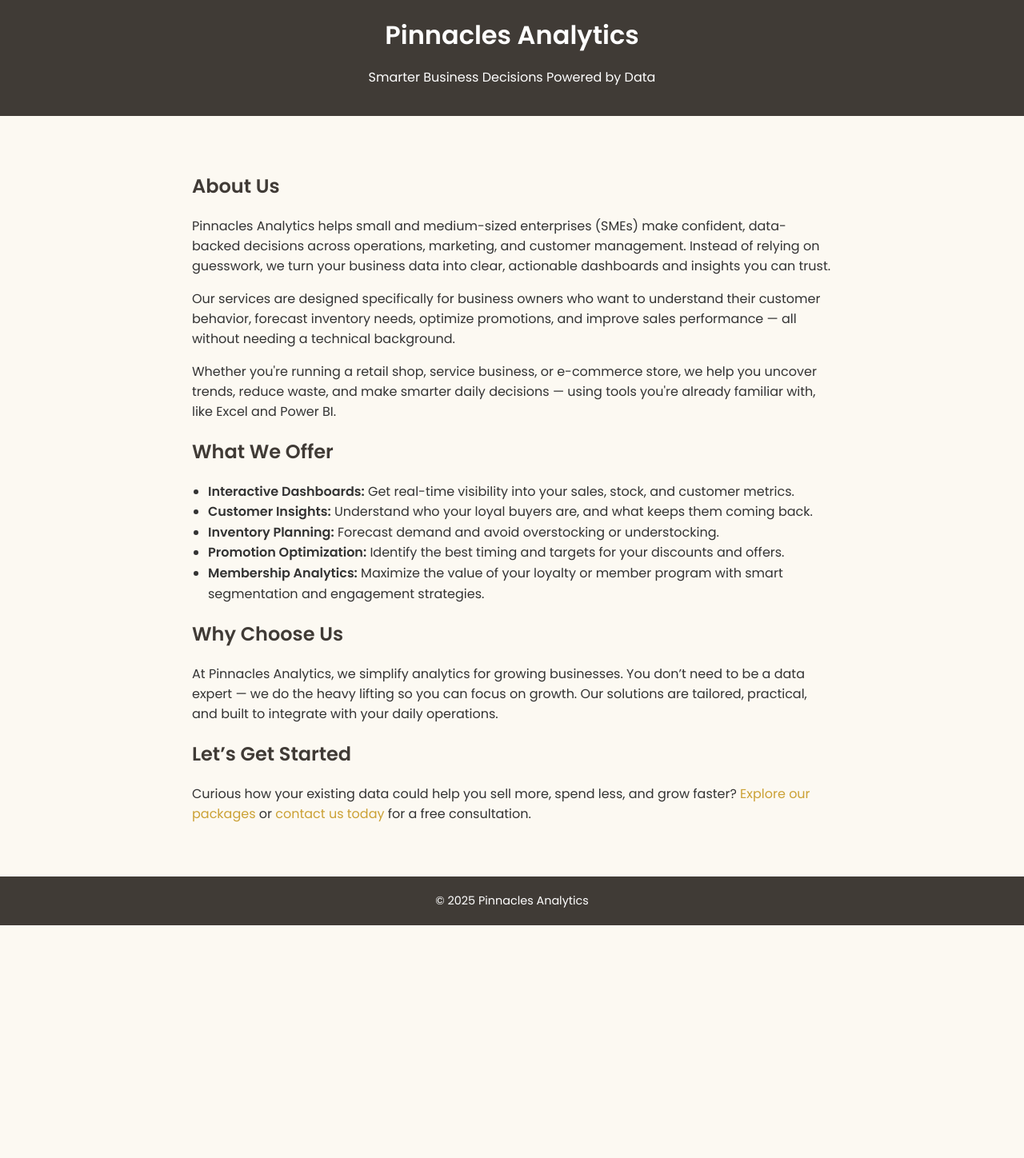
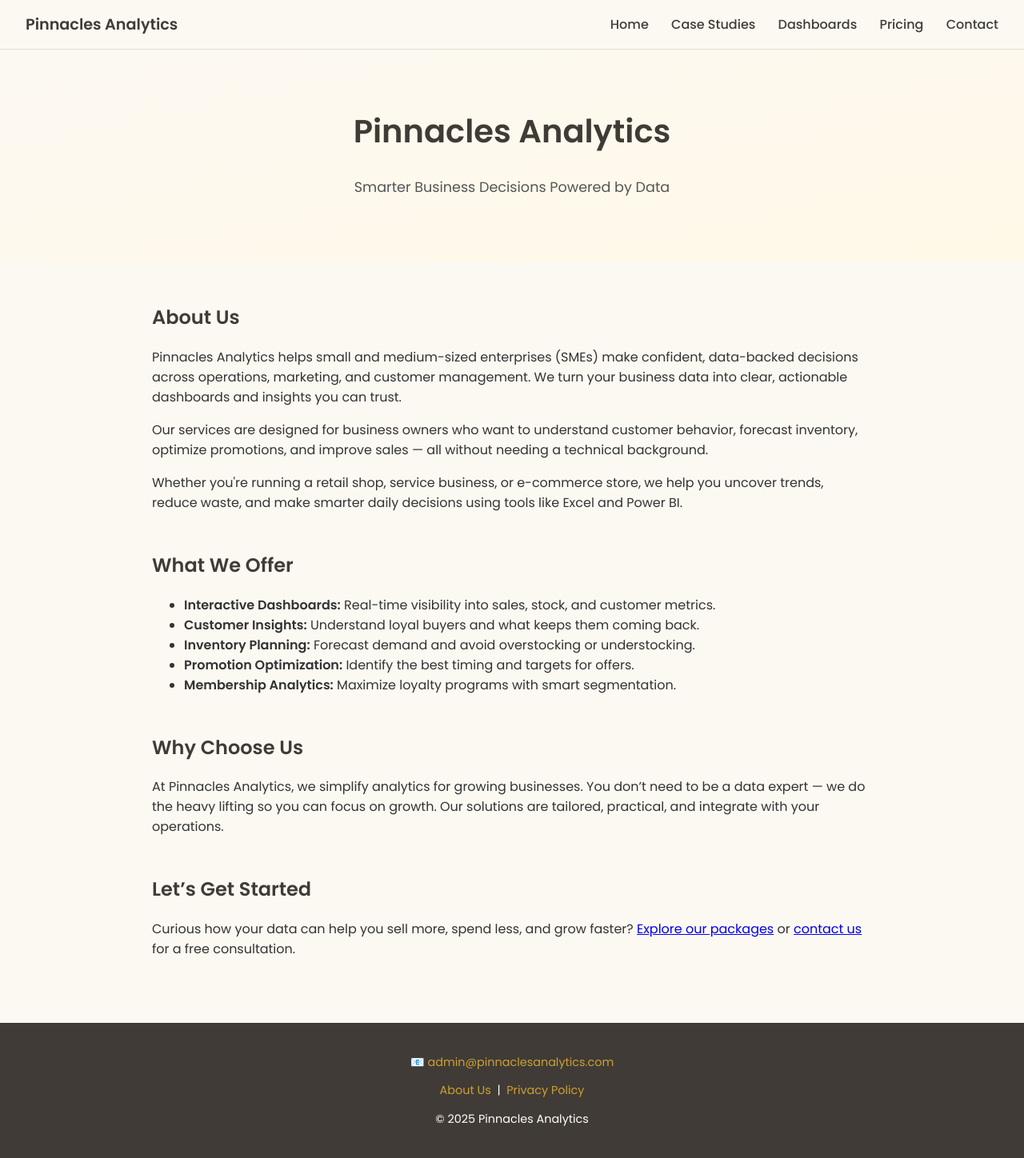
Before and after one commit to lyven81/pinnacles-learning-website, a Jekyll site: the page about.html, which Jekyll copies as it is, in a window 1280 px wide. Shown: the whole page at 80% size. Built offline with Jekyll 4.4.1, drawn with Linux system fonts in a browser that asks for light colours; before the commit the page ends 1157 px from its top, so only the background shows below that.

Commit message:
Update about.html

```diff
--- a/about.html
+++ b/about.html
@@ -2,17 +2,152 @@
 <html lang="en">
 <head>
   <meta charset="UTF-8" />
-  <meta name="viewport" content="width=device-width, initial-scale=1.0"/>
-  <title>About Us | Pinnacles Analytics</title>
+  <meta name="viewport" content="width=device-width, initial-scale=1.0" />
+  <title>Pinnacles Analytics | About</title>
+  <link href="https://fonts.googleapis.com/css2?family=Poppins:wght@400;500;600&display=swap" rel="stylesheet" />
+  <style>
+    html, body {
+      height: 100%;
+      margin: 0;
+      font-family: 'Poppins', sans-serif;
+      background-color: #FCF9F2;
+      color: #333;
+    }
 
-  <!-- Google Fonts -->
-  <link href="https://fonts.googleapis.com/css2?family=Poppins:wght@400;500;600&display=swap" rel="stylesheet">
+    body {
+      display: flex;
+      flex-direction: column;
+    }
 
-  <!-- ✅ External CSS for brand consistency -->
-  <link rel="stylesheet" href="style.css">
+    .navbar {
+      display: flex;
+      justify-content: space-between;
+      align-items: center;
+      background-color: #FCF9F2;
+      padding: 1rem 2rem;
+      border-bottom: 1px solid #e0ddd3;
+    }
+
+    .navbar .brand {
+      font-size: 1.2rem;
+      font-weight: 600;
+      color: #403B36;
+    }
+
+    .navbar nav a {
+      margin-left: 1.5rem;
+      text-decoration: none;
+      color: #403B36;
+      font-weight: 500;
+    }
+
+    .navbar nav a:hover {
+      color: #CBA135;
+    }
+
+    header {
+      text-align: center;
+      padding: 4rem 1rem 3rem;
+      background: linear-gradient(to bottom right, #FCF9F2, #fff9e7);
+    }
+
+    header h1 {
+      font-size: 2.5rem;
+      color: #403B36;
+      margin-top: 0.5rem;
+    }
+
+    header p {
+      font-size: 1.1rem;
+      color: #555;
+      max-width: 600px;
+      margin: 1rem auto 2rem;
+    }
+
+    .cta-button {
+      display: inline-block;
+      background-color: #CBA135;
+      color: white;
+      text-decoration: none;
+      padding: 12px 25px;
+      border-radius: 6px;
+      font-weight: 600;
+      font-size: 1.05rem;
+    }
+
+    .cta-button:hover {
+      background-color: #b08e2e;
+    }
+
+    .container {
+      padding: 2rem;
+      max-width: 900px;
+      margin: 0 auto;
+    }
+
+    .section {
+      margin-bottom: 3rem;
+    }
+
+    .section h2 {
+      color: #403B36;
+    }
+
+    .spacer {
+      flex: 1;
+    }
+
+    footer {
+      background-color: #403B36;
+      color: white;
+      text-align: center;
+      padding: 1.5rem;
+      font-size: 0.9rem;
+    }
+
+    footer a {
+      color: #CBA135;
+      text-decoration: none;
+    }
+
+    footer a:hover {
+      text-decoration: underline;
+    }
+
+    @media (max-width: 768px) {
+      .navbar {
+        flex-direction: column;
+        align-items: flex-start;
+      }
+
+      .navbar nav {
+        margin-top: 0.5rem;
+      }
+
+      header h1 {
+        font-size: 2rem;
+      }
+
+      .cta-button {
+        font-size: 1rem;
+        padding: 10px 20px;
+      }
+    }
+  </style>
 </head>
+<body>
 
-<body>
+  <div class="navbar">
+    <div class="brand">Pinnacles Analytics</div>
+    <nav>
+      <a href="index.html">Home</a>
+      <a href="case-studies.html">Case Studies</a>
+      <a href="dashboard.html">Dashboards</a>
+      <a href="pricing.html">Pricing</a>
+      <a href="contact.html">Contact</a>
+    </nav>
+  </div>
+
   <header>
     <h1>Pinnacles Analytics</h1>
     <p>Smarter Business Decisions Powered by Data</p>
@@ -23,24 +158,24 @@
       <h2>About Us</h2>
       <p>
         Pinnacles Analytics helps small and medium-sized enterprises (SMEs) make confident, data-backed decisions across operations, marketing, and customer management.
-        Instead of relying on guesswork, we turn your business data into clear, actionable dashboards and insights you can trust.
+        We turn your business data into clear, actionable dashboards and insights you can trust.
       </p>
       <p>
-        Our services are designed specifically for business owners who want to understand their customer behavior, forecast inventory needs, optimize promotions, and improve sales performance — all without needing a technical background.
+        Our services are designed for business owners who want to understand customer behavior, forecast inventory, optimize promotions, and improve sales — all without needing a technical background.
       </p>
       <p>
-        Whether you're running a retail shop, service business, or e-commerce store, we help you uncover trends, reduce waste, and make smarter daily decisions — using tools you're already familiar with, like Excel and Power BI.
+        Whether you're running a retail shop, service business, or e-commerce store, we help you uncover trends, reduce waste, and make smarter daily decisions using tools like Excel and Power BI.
       </p>
     </section>
 
     <section class="section">
       <h2>What We Offer</h2>
       <ul>
-        <li><strong>Interactive Dashboards:</strong> Get real-time visibility into your sales, stock, and customer metrics.</li>
-        <li><strong>Customer Insights:</strong> Understand who your loyal buyers are, and what keeps them coming back.</li>
+        <li><strong>Interactive Dashboards:</strong> Real-time visibility into sales, stock, and customer metrics.</li>
+        <li><strong>Customer Insights:</strong> Understand loyal buyers and what keeps them coming back.</li>
         <li><strong>Inventory Planning:</strong> Forecast demand and avoid overstocking or understocking.</li>
-        <li><strong>Promotion Optimization:</strong> Identify the best timing and targets for your discounts and offers.</li>
-        <li><strong>Membership Analytics:</strong> Maximize the value of your loyalty or member program with smart segmentation and engagement strategies.</li>
+        <li><strong>Promotion Optimization:</strong> Identify the best timing and targets for offers.</li>
+        <li><strong>Membership Analytics:</strong> Maximize loyalty programs with smart segmentation.</li>
       </ul>
     </section>
 
@@ -48,22 +183,30 @@
       <h2>Why Choose Us</h2>
       <p>
         At Pinnacles Analytics, we simplify analytics for growing businesses. You don’t need to be a data expert — we do the heavy lifting so you can focus on growth.
-        Our solutions are tailored, practical, and built to integrate with your daily operations.
+        Our solutions are tailored, practical, and integrate with your operations.
       </p>
     </section>
 
     <section class="section">
       <h2>Let’s Get Started</h2>
       <p>
-        Curious how your existing data could help you sell more, spend less, and grow faster?
+        Curious how your data can help you sell more, spend less, and grow faster?
         <a href="pricing.html">Explore our packages</a> or
-        <a href="mailto:admin@pinnaclesanalytics.com">contact us today</a> for a free consultation.
+        <a href="mailto:admin@pinnaclesanalytics.com">contact us</a> for a free consultation.
       </p>
     </section>
   </div>
 
+  <div class="spacer"></div>
+
   <footer>
+    <p>📧 <a href="mailto:admin@pinnaclesanalytics.com">admin@pinnaclesanalytics.com</a></p>
+    <p>
+      <a href="about.html">About Us</a> &nbsp;|&nbsp;
+      <a href="privacy-policy.html">Privacy Policy</a>
+    </p>
     <p>© 2025 Pinnacles Analytics</p>
   </footer>
+
 </body>
 </html>
```
